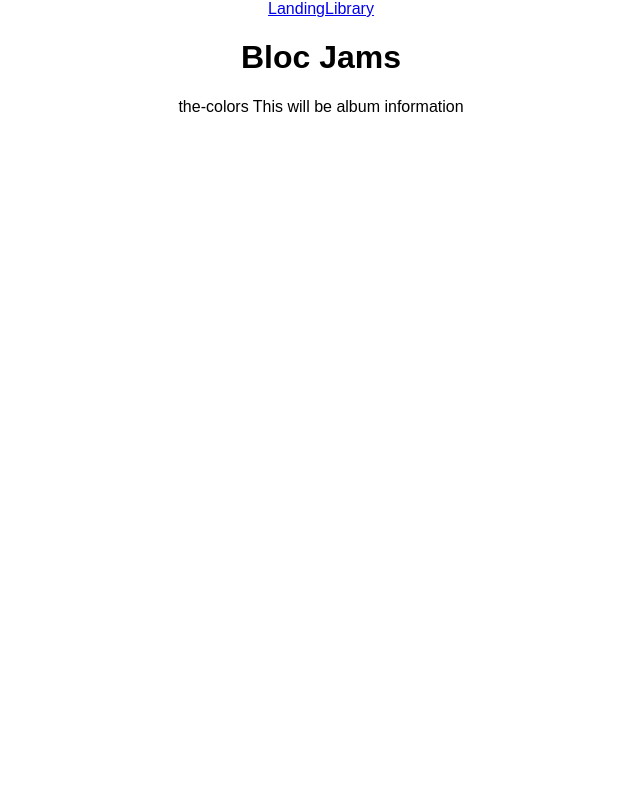
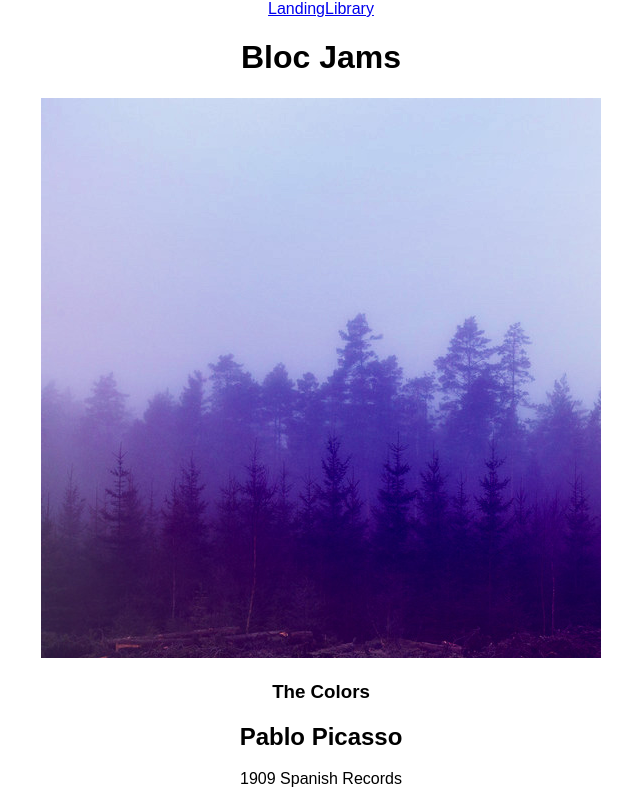
Before and after one commit to strama4/bloc-jams-react, a React (Create React App) app: page /album/the-colors in a window 1280 px wide. Shown: the whole page, without its empty margins (319-959 px from the left). Built offline with nearby package versions, Linux system fonts and the light colour scheme.

Commit message:
jams-album-checkpoint

```diff
--- a/src/components/Album.js
+++ b/src/components/Album.js
@@ -1,10 +1,42 @@
 import React, { Component } from 'react';
+import albumData from './../data/albums'
 
 class Album extends Component {
+    constructor(props) {
+        super(props);
+
+        const album = albumData.find((album) => {
+            return album.slug === this.props.match.params.slug
+        });
+
+        this.state = {
+            album:  album,
+        };
+    }
+
+
+
     render() {
         return (
             <section className="album">
-                {this.props.match.params.slug} This will be album information
+                <section id="album-info">
+                    <img id="album-cover-art" src={this.state.album.albumCover} alt={this.state.album.title}/>
+                    <div className="album-details">
+                        <h1 id="album-title">{this.state.album.title}</h1>
+                        <h2 className="artist">{this.state.album.artist}</h2>
+                        <div id="release-info">{this.state.album.releaseInfo}</div>
+                    </div>
+                </section>
+                <table id="song-list">
+                    <colgroup>
+                        <col id="song-number-column" />
+                        <col id="song-title-column" />
+                        <col id="song-duration-column" />
+                    </colgroup>
+                    <tbody>
+
+                    </tbody>
+                </table>
             </section>
         );
     }
```
